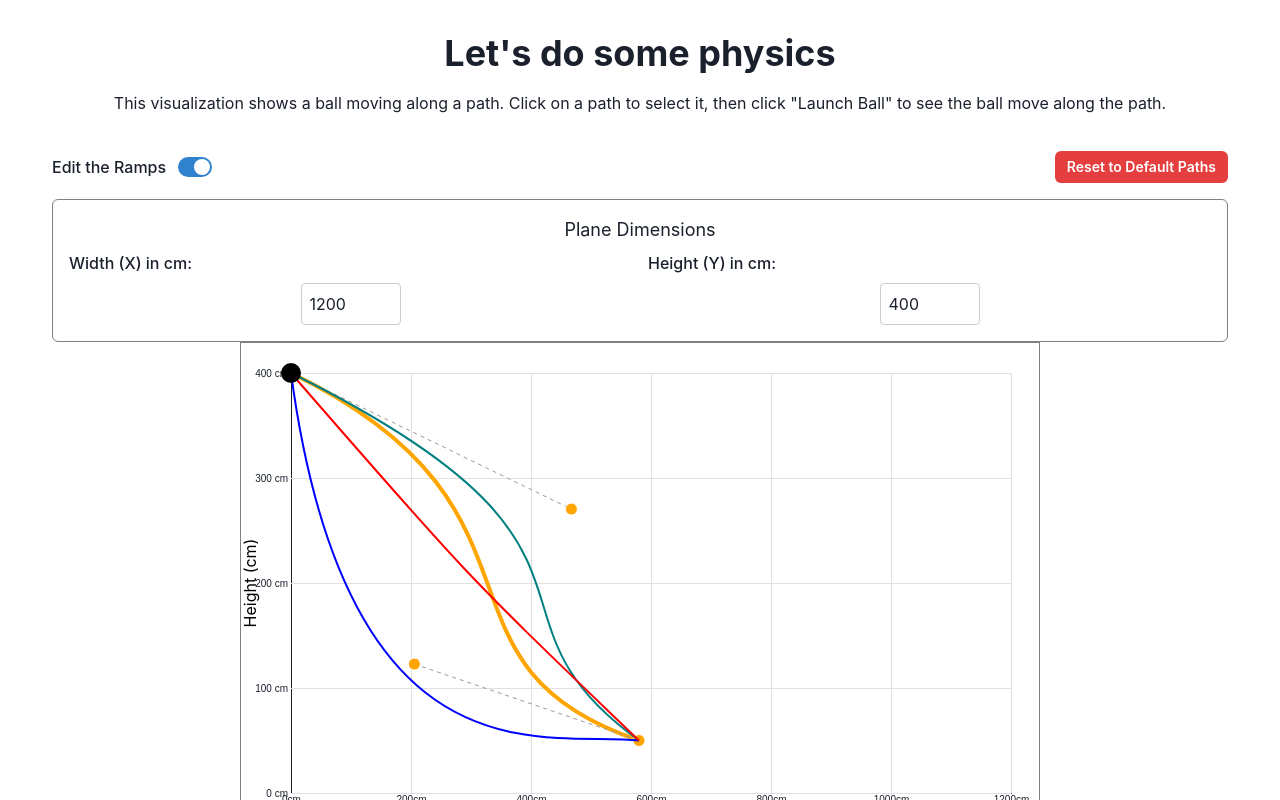
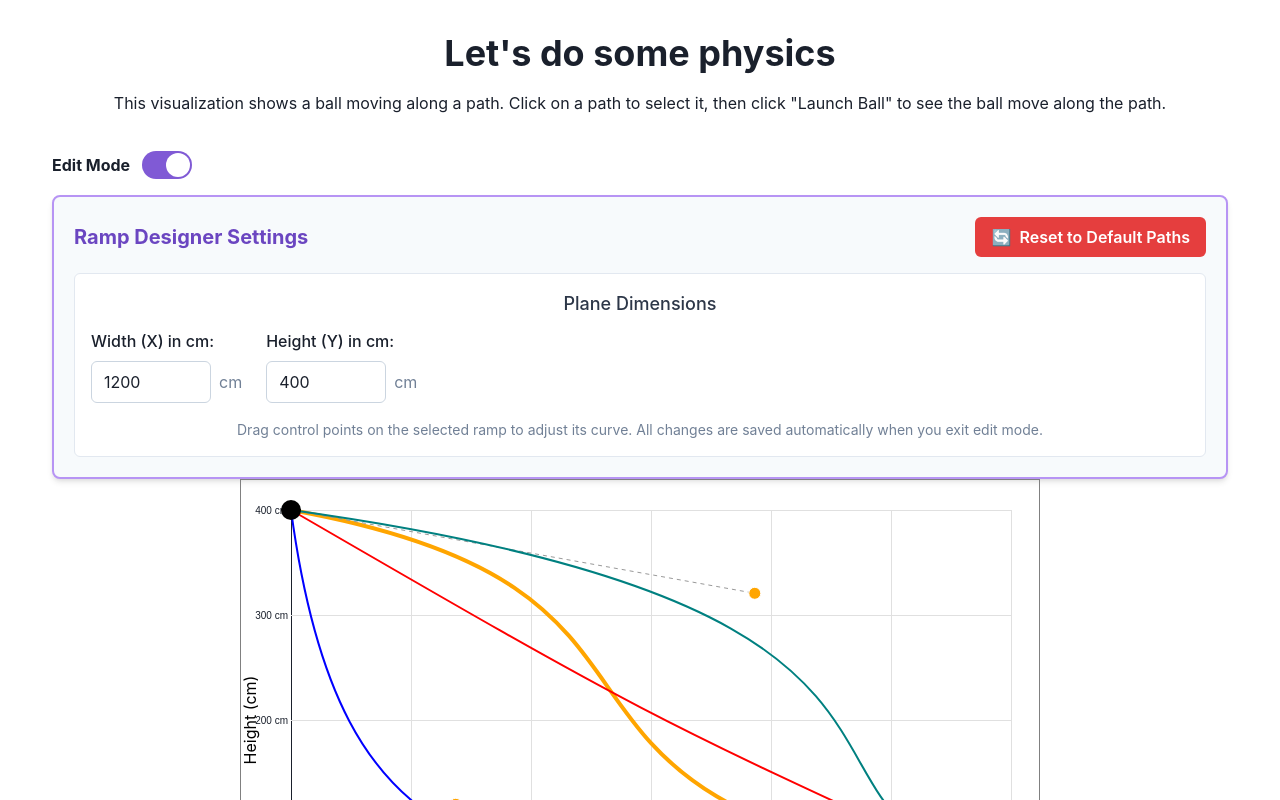
Before and after one commit to anton-g-kulikov/physics-visualizer, a Next.js app: page / in a window 1280 px wide. Both pictures are taken after a click on the label 195 px from the left and 167 px from the top of the page. Shown: the top 800 px of the page. Built offline with nearby package versions, Linux system fonts and the light colour scheme.

Commit message:
refactor: update initial paths and enhance edit mode UI for ramp designer

```diff
--- a/src/components/PhysicsVisualizer.tsx
+++ b/src/components/PhysicsVisualizer.tsx
@@ -21,16 +21,16 @@ import {
 const GRAVITY = 9.81; // Acceleration due to gravity (m/s²)
 const STORAGE_KEY = "physics-visualizer-paths";
 
-// Update the path endpoints to use more of the 800 units width
+// Update initialPaths with the new defaults
 const initialPaths = [
   {
     id: "path1",
     color: "orange",
     points: {
       start: { x: 0, y: 400 },
-      cp1: { x: 467.31480916341144, y: 270.400143577939 },
-      cp2: { x: 205.64811706542972, y: 122.78111049107143 },
-      end: { x: 580, y: 50 },
+      cp1: { x: 772.9629516601562, y: 320.66468738374255 },
+      cp2: { x: 274.6295928955078, y: 119.71232096354166 },
+      end: { x: 1180, y: 50 },
     },
   },
   {
@@ -40,7 +40,7 @@ const initialPaths = [
       start: { x: 0, y: 400 },
       cp1: { x: 93.98146311442058, y: 0 },
       cp2: { x: 428.9814758300781, y: 59.712320963541686 },
-      end: { x: 580, y: 50 },
+      end: { x: 1180, y: 50 },
     },
   },
   {
@@ -48,9 +48,9 @@ const initialPaths = [
     color: "teal",
     points: {
       start: { x: 0, y: 400 },
-      cp1: { x: 594.8148091634115, y: 232.093258812314 },
-      cp2: { x: 288.981450398763, y: 170.18851143973214 },
-      end: { x: 580, y: 50 },
+      cp1: { x: 1200, y: 304.47421119326634 },
+      cp2: { x: 767.9629007975261, y: 119.71232096354166 },
+      end: { x: 1180, y: 50 },
     },
   },
   {
@@ -58,9 +58,9 @@ const initialPaths = [
     color: "red",
     points: {
       start: { x: 0, y: 400 },
-      cp1: { x: 303.98145039876306, y: 199.71230643136158 },
-      cp2: { x: 300.6481170654297, y: 203.52183024088538 },
-      end: { x: 580, y: 50 },
+      cp1: { x: 604.6295674641926, y: 199.71230643136158 },
+      cp2: { x: 599.6295674641927, y: 202.56944928850444 },
+      end: { x: 1180, y: 50 },
     },
   },
 ];
@@ -538,74 +538,119 @@ const PhysicsVisualizer = () => {
 
   return (
     <Flex direction="column" align="center" p={5}>
+      {/* Edit mode toggle - always visible */}
       <FormControl
         display="flex"
         alignItems="center"
         mt={4}
-        justifyContent="space-between"
+        justifyContent="flex-start"
         width="100%"
       >
-        <Flex alignItems="center">
-          <FormLabel htmlFor="edit-mode" mb="0">
-            Edit the Ramps
+        <FormLabel htmlFor="edit-mode" mb="0" fontWeight="bold">
+          Edit Mode
         </FormLabel>
         <Switch
           id="edit-mode"
           isChecked={isEditMode}
           onChange={toggleEditMode}
+          colorScheme="purple"
+          size="lg"
         />
-        </Flex>
-        <Button colorScheme="red" size="sm" onClick={resetPaths}>
-          Reset to Default Paths
-        </Button>
       </FormControl>
 
-      {/* Add plane dimensions controls that only appear in edit mode */}
+      {/* Settings panel - only visible in edit mode */}
       {isEditMode && (
         <Box
           mt={4}
-          p={4}
-          border="1px solid gray"
-          borderRadius="md"
+          p={5}
+          border="2px solid"
+          borderColor="purple.300"
+          borderRadius="lg"
           width="100%"
+          bg="gray.50"
+          boxShadow="md"
         >
-          <Text fontSize="lg" mb={2}>
+          <Flex justify="space-between" align="center" mb={4}>
+            <Text fontSize="xl" fontWeight="bold" color="purple.600">
+              Ramp Designer Settings
+            </Text>
+            <Button
+              colorScheme="red"
+              size="md"
+              leftIcon={
+                <span role="img" aria-label="reset">
+                  🔄
+                </span>
+              }
+              onClick={resetPaths}
+            >
+              Reset to Default Paths
+            </Button>
+          </Flex>
+
+          <Box bg="white" p={4} borderRadius="md" borderWidth="1px">
+            <Text fontSize="lg" mb={3} fontWeight="medium" color="gray.700">
               Plane Dimensions
             </Text>
-          <Flex gap={4}>
-            <FormControl>
-              <FormLabel htmlFor="x-dimension">Width (X) in cm:</FormLabel>
+            <Flex gap={6} wrap="wrap">
+              <FormControl width="auto">
+                <FormLabel htmlFor="x-dimension" fontWeight="medium">
+                  Width (X) in cm:
+                </FormLabel>
+                <Flex align="center">
                   <input
                     id="x-dimension"
                     type="number"
-                min="100"
+                    min="600"
+                    max="2000"
                     value={planeDimensions.x}
                     onChange={(e) => handleDimensionChange("x", e.target.value)}
                     style={{
-                  width: "100px",
-                  padding: "8px",
-                  border: "1px solid #ccc",
-                  borderRadius: "4px",
+                      width: "120px",
+                      padding: "8px 12px",
+                      border: "1px solid #cbd5e0",
+                      borderRadius: "6px",
+                      fontSize: "16px",
                     }}
                   />
+                  <Text ml={2} color="gray.500">
+                    cm
+                  </Text>
+                </Flex>
               </FormControl>
-            <FormControl>
-              <FormLabel htmlFor="y-dimension">Height (Y) in cm:</FormLabel>
+
+              <FormControl width="auto">
+                <FormLabel htmlFor="y-dimension" fontWeight="medium">
+                  Height (Y) in cm:
+                </FormLabel>
+                <Flex align="center">
                   <input
                     id="y-dimension"
                     type="number"
-                min="100"
+                    min="200"
+                    max="800"
                     value={planeDimensions.y}
                     onChange={(e) => handleDimensionChange("y", e.target.value)}
                     style={{
-                  width: "100px",
-                  padding: "8px",
-                  border: "1px solid #ccc",
-                  borderRadius: "4px",
+                      width: "120px",
+                      padding: "8px 12px",
+                      border: "1px solid #cbd5e0",
+                      borderRadius: "6px",
+                      fontSize: "16px",
                     }}
                   />
+                  <Text ml={2} color="gray.500">
+                    cm
+                  </Text>
+                </Flex>
               </FormControl>
             </Flex>
+
+            <Text mt={4} fontSize="sm" color="gray.500">
+              Drag control points on the selected ramp to adjust its curve. All
+              changes are saved automatically when you exit edit mode.
+            </Text>
+          </Box>
         </Box>
       )}
 
```
Lines whose indentation alone changed are shown as unchanged.
